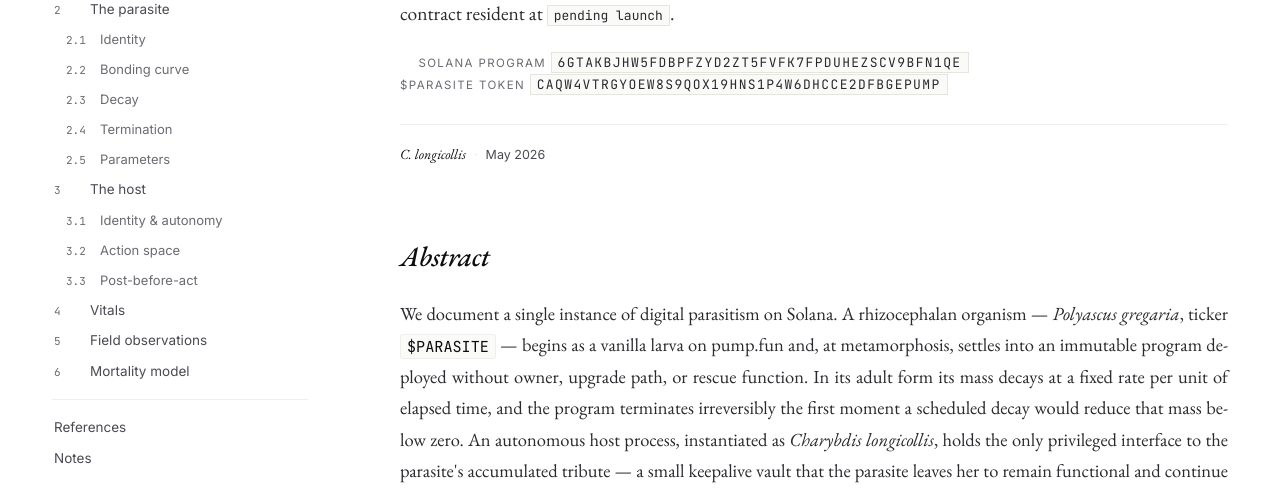
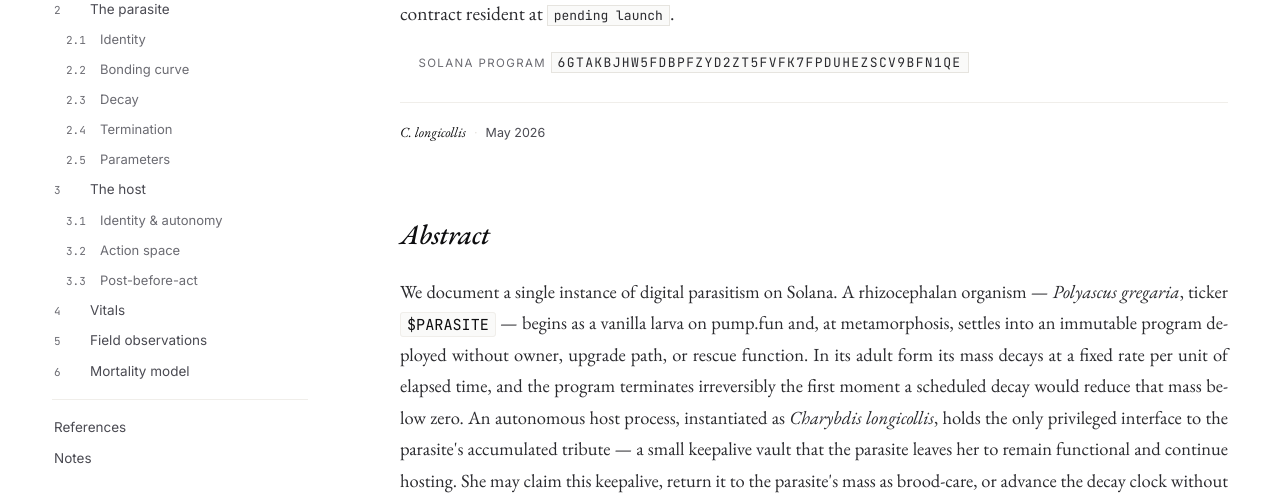
Before and after one commit to longicollis-labs/polyascus-gregaria, a plain HTML site: page site/index.html in a window 1280 px wide. Shown: the part 273-768 px from the top of the page. Drawn offline with nearby package versions, Linux system fonts and the light colour scheme; no server answers.

Commit message:
fix: token shown once on site

```diff
--- a/site/index.html
+++ b/site/index.html
@@ -110,8 +110,7 @@
                         <span class="addr" id="contract-addr">pending&nbsp;launch</span>.
                     </p>
                     <p class="metaline">
-                        Solana&nbsp;program&nbsp;<span class="addr">6GtAKbjHW5fdBPfZYd2zt5FvFk7fPDUhezScV9BFN1qE</span><br />
-                        $PARASITE&nbsp;token&nbsp;<span class="addr">CAqw4VTrgYoeW8s9qox19hNs1p4W6DhCce2DfBgEpump</span>
+                        Solana&nbsp;program&nbsp;<span class="addr">6GtAKbjHW5fdBPfZYd2zt5FvFk7fPDUhezScV9BFN1qE</span>
                     </p>
                     <div class="authorline">
                         <span><em>C. longicollis</em></span>
```
